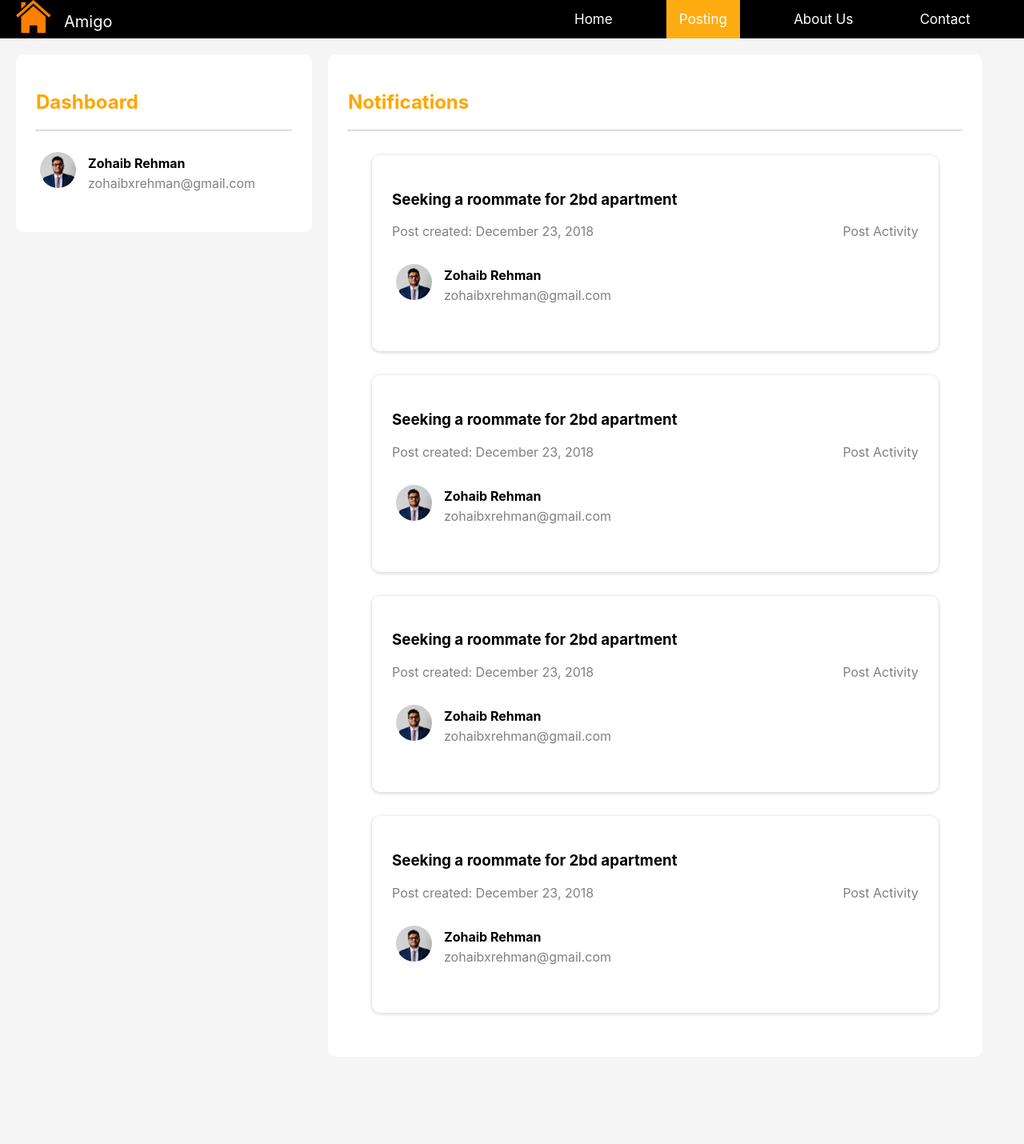
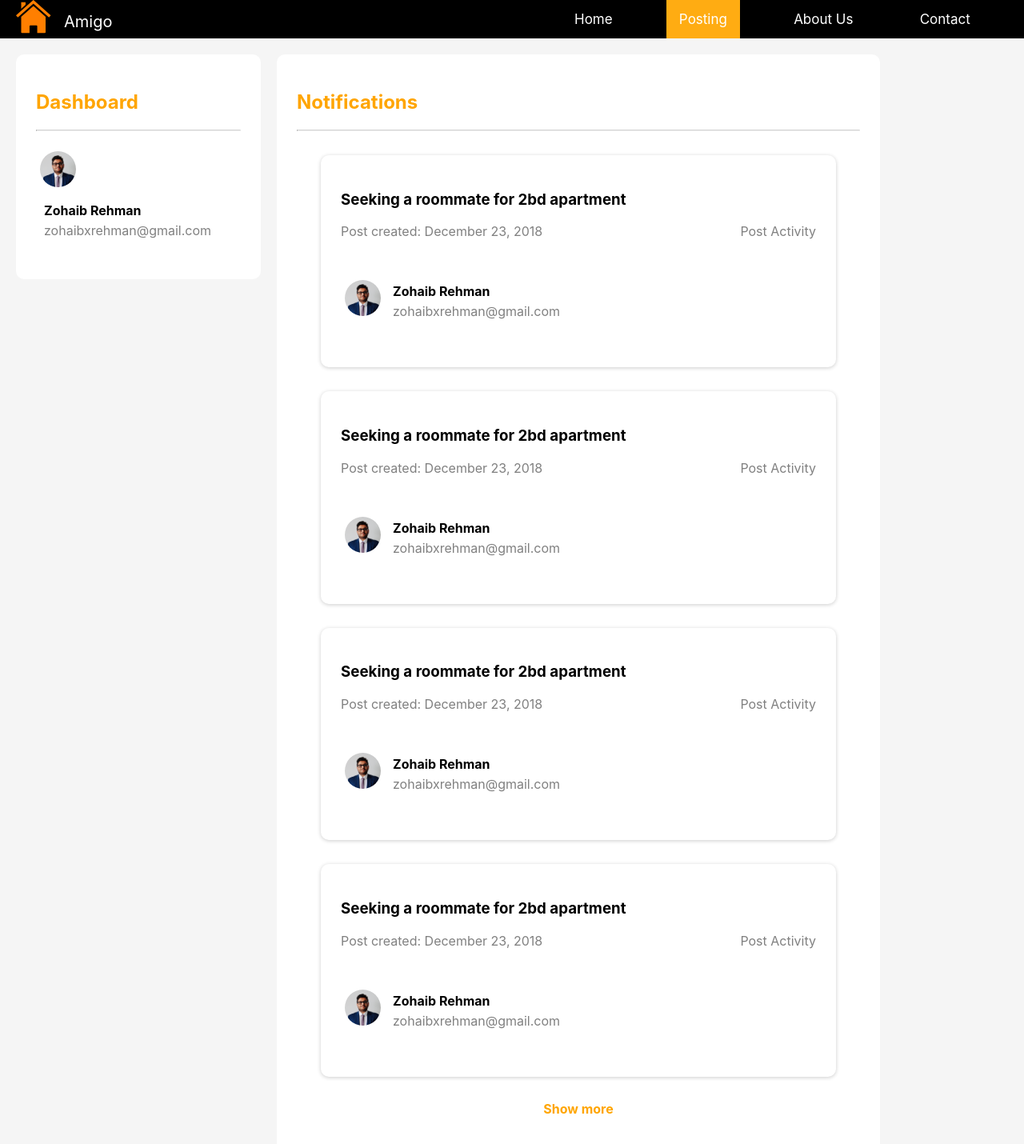
Before and after one commit to zohaibxrehman/Amigo, a React (Create React App) app in the folder amigo/: page /dashboard in a window 1280 px wide. Shown: the top 1430 px of the page at 80% size. Before the commit the page ends 1341 px from the top, so only its background shows below. Built offline with nearby package versions, Linux system fonts and the light colour scheme.

Commit message:
Add basic structure for editPost widget - notification panel

```diff
--- a/amigo/src/components/dashboardPageComponents/NotificationPanel/NotificationPanel.css
+++ b/amigo/src/components/dashboardPageComponents/NotificationPanel/NotificationPanel.css
@@ -4,9 +4,14 @@ h2 {
 
 #notificationPanel {
     float: left;
-    width: 60%;
+    width: 55%;
     margin: 20px 0px;
     padding: 25px;
     border-radius: 10px;
 	background-color: white;
 }
+
+.textTheme {
+    color: orange;
+    text-align: center;
+}
--- a/amigo/src/components/dashboardPageComponents/NotificationPanel/NotificationPanel.jsx
+++ b/amigo/src/components/dashboardPageComponents/NotificationPanel/NotificationPanel.jsx
@@ -12,6 +12,9 @@ class NotificationPanel extends Component {
                 <PostNotification />
                 <PostNotification />
                 <PostNotification />
+                <p className="textTheme">
+                    <strong>Show more</strong>
+                </p>
             </div>
         )
     }
--- /dev/null
+++ b/amigo/src/components/dashboardPageComponents/NotificationPanel/PostNotification/EditPost/EditPost.jsx
@@ -0,0 +1,13 @@
+import React, { Component } from 'react'
+import './EditPost.css'
+
+class EditPost extends Component {
+    render() {
+        return (
+            <div id="editPost">
+            </div>
+        )
+    }
+}
+
+export default EditPost
--- a/amigo/src/components/dashboardPageComponents/NotificationPanel/PostNotification/PostNotification.css
+++ b/amigo/src/components/dashboardPageComponents/NotificationPanel/PostNotification/PostNotification.css
@@ -9,5 +9,8 @@
 #postNotification .spaceBtw {
     justify-content: space-between;
     display: flex;
+}
+
+#postNotification .spaceBtw span {
     color: grey;
 }
--- a/amigo/src/components/dashboardPageComponents/NotificationPanel/PostNotification/PostNotification.jsx
+++ b/amigo/src/components/dashboardPageComponents/NotificationPanel/PostNotification/PostNotification.jsx
@@ -2,6 +2,7 @@ import React, { Component } from 'react'
 import './PostNotification.css'
 import userPhoto from '../../../../assets/ProfilePhoto.jpeg'
 import UserProfile from '../../UserPanel/UserProfile/UserProfile'
+import EditPost from './EditPost/EditPost'
 
 class PostNotification extends Component {
     render() {
@@ -16,8 +17,9 @@ class PostNotification extends Component {
                         Post Activity
                     </span>
                 </div>
-                <p>
+                <p className="spaceBtw">
                     <UserProfile />
+                    <EditPost />
                 </p>
             </div>
         )
--- a/amigo/src/components/dashboardPageComponents/UserPanel/UserPanel.css
+++ b/amigo/src/components/dashboardPageComponents/UserPanel/UserPanel.css
@@ -4,7 +4,7 @@ h2 {
 
 #userPanel {
     float: left;
-    width: 25%;
+    width: 20%;
     margin: 20px;
     padding: 25px;
     border-radius: 10px;
```
Also changed, not shown: amigo/src/components/dashboardPageComponents/NotificationPanel/PostNotification/EditPost/EditPost.css (added).
